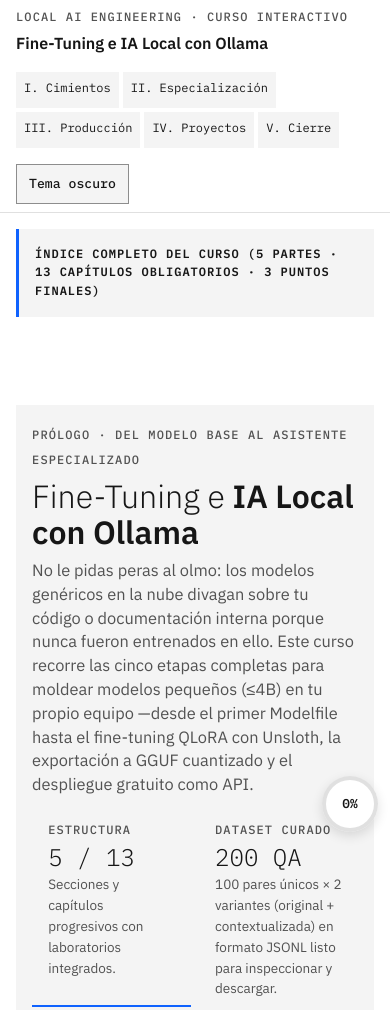
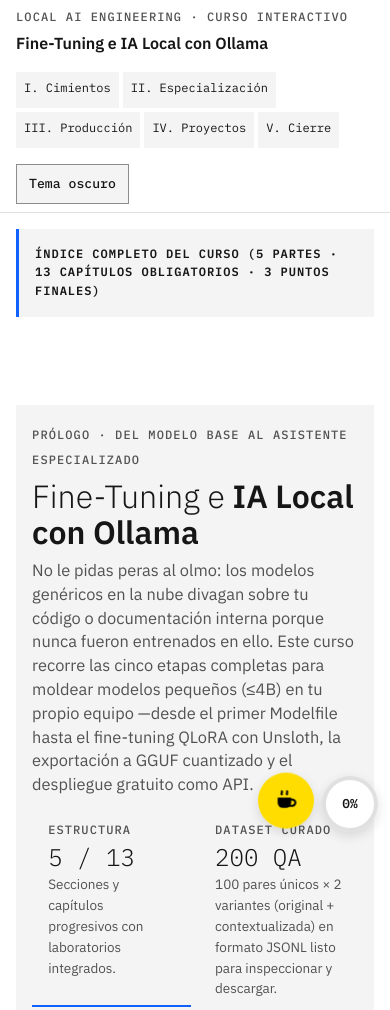
Before and after one commit to Charran78/Curso-Fine-Tuning-SLMs-Local-y-Remoto, a plain HTML site: page index.html in a window 390 px wide. Shown: the top 1010 px of the page. Drawn offline with nearby package versions, Linux system fonts and the light colour scheme.

Commit message:
Add animated floating coffee support button

```diff
--- a/css/styles.css
+++ b/css/styles.css
@@ -62,6 +62,14 @@
       --space-3xl: 6rem;
       --license-icon-size: 1.5rem;
       --license-icon-filter: none;
+      --bmc-yellow: #ffdd00;
+      --bmc-ink: #000000;
+      --progress-bubble-size: 62px;
+      --progress-bubble-mobile-size: 56px;
+      --coffee-float-size: 56px;
+      --coffee-icon-size: 24px;
+      --coffee-button-radius: 999px;
+      --space-mobile-inset: 0.75rem;
       --ease-out: cubic-bezier(0.16, 1, 0.3, 1);
       --ease-in-out: cubic-bezier(0.65, 0, 0.35, 1);
       --dur-micro: 120ms;
@@ -180,8 +188,8 @@
       right: calc(1rem + env(safe-area-inset-right, 0px));
       bottom: calc(1rem + env(safe-area-inset-bottom, 0px));
       display: grid;
-      width: 62px;
-      height: 62px;
+      width: var(--progress-bubble-size);
+      height: var(--progress-bubble-size);
       place-items: center;
       border-radius: 50%;
       background: conic-gradient(var(--primary) var(--progress), var(--surface-container-high) 0);
@@ -202,6 +210,47 @@
       font: 600 0.8rem var(--font-label);
     }
     .progress-bubble:hover { transform: translateY(-2px); }
+    .coffee-float {
+      position: fixed;
+      z-index: 9999;
+      right: calc(var(--space-md) + var(--progress-bubble-size) + var(--space-sm) + env(safe-area-inset-right, 0px));
+      bottom: calc(var(--space-md) + env(safe-area-inset-bottom, 0px));
+      display: inline-flex;
+      min-height: var(--coffee-float-size);
+      align-items: center;
+      justify-content: center;
+      gap: var(--space-sm);
+      padding: 0 var(--space-md);
+      border: 0;
+      border-radius: var(--coffee-button-radius);
+      background: var(--bmc-yellow);
+      color: var(--bmc-ink);
+      box-shadow: var(--shadow-2);
+      font: 600 var(--body-size) var(--font-body);
+      text-decoration: none;
+      animation: coffee-bounce 3s var(--ease-in-out) infinite;
+      transition: transform var(--dur-short) var(--ease-out);
+    }
+    .coffee-float svg {
+      width: var(--coffee-icon-size);
+      height: var(--coffee-icon-size);
+      flex: 0 0 auto;
+      animation: coffee-pulse 1.8s var(--ease-in-out) infinite;
+    }
+    .coffee-float-label { display: inline; }
+    .coffee-float:is(:hover, :focus-visible) {
+      animation: none;
+      transform: translateY(calc(-1 * var(--space-xs)));
+    }
+    .coffee-float:is(:hover, :focus-visible) svg { animation: none; }
+    @keyframes coffee-bounce {
+      0%, 100% { transform: translateY(0); }
+      50% { transform: translateY(calc(-1 * var(--space-xs))); }
+    }
+    @keyframes coffee-pulse {
+      0%, 100% { transform: scale(1); }
+      50% { transform: scale(1.12); }
+    }
     .course-reader.is-showing-cover .chapter-pager { display: none; }
     .theme-toggle {
       min-height: 40px;
@@ -932,11 +981,20 @@
       .layer { padding: var(--space-md); }
       .course-cover { padding: var(--space-md); }
       .progress-bubble {
-        right: calc(0.75rem + env(safe-area-inset-right, 0px));
-        bottom: calc(0.75rem + env(safe-area-inset-bottom, 0px));
-        width: 56px;
-        height: 56px;
+        right: calc(var(--space-mobile-inset) + env(safe-area-inset-right, 0px));
+        bottom: calc(var(--space-mobile-inset) + env(safe-area-inset-bottom, 0px));
+        width: var(--progress-bubble-mobile-size);
+        height: var(--progress-bubble-mobile-size);
       }
+      .coffee-float {
+        right: calc(var(--space-mobile-inset) + var(--progress-bubble-mobile-size) + var(--space-sm) + env(safe-area-inset-right, 0px));
+        bottom: calc(var(--space-mobile-inset) + env(safe-area-inset-bottom, 0px));
+        width: var(--coffee-float-size);
+        height: var(--coffee-float-size);
+        min-height: var(--coffee-float-size);
+        padding: 0;
+      }
+      .coffee-float-label { display: none; }
       .chart-canvas-wrap { min-height: 280px; }
       .chapter-pager { flex-wrap: wrap; }
       .chapter-pager-status { order: -1; flex-basis: 100%; }
@@ -952,6 +1010,7 @@
         transition-duration: 0.01ms !important;
         scroll-behavior: auto !important;
       }
+      .coffee-float, .coffee-float svg { animation: none; }
       .video-status { animation: none !important; }
     }
 
--- a/index.html
+++ b/index.html
@@ -37,6 +37,13 @@
   </header>
   <a class="progress-bubble" id="progress-bubble" href="#cap-1" aria-label="Progreso del curso: 0 de 13 capítulos completados (0 %). Ir al capítulo 1.">
     <span id="progress-bubble-percent" aria-hidden="true">0%</span>
+  </a>
+  <a class="coffee-float" href="https://buymeacoffee.com/beyonddigiv" target="_blank" rel="noopener noreferrer" aria-label="Invítame a un café en Buy Me a Coffee">
+    <svg viewBox="0 0 24 24" aria-hidden="true" focusable="false">
+      <path d="M4 9h13v5a5 5 0 0 1-5 5H9a5 5 0 0 1-5-5V9Z" fill="currentColor"></path>
+      <path d="M17 11h1a3 3 0 0 1 0 6h-2M8 6c-1-1 1-2 0-3m5 3c-1-1 1-2 0-3" fill="none" stroke="currentColor" stroke-linecap="round" stroke-width="2"></path>
+    </svg>
+    <span class="coffee-float-label">Invítame a un café</span>
   </a>
 
   <div class="page-grid">
@@ -1197,7 +1204,6 @@ pipeline.register_in_ollama(modelfile, ollama_model_name="qwen2.5-ft")</pre>
   </div>
 
   <footer class="course-footer">
-    <p><a class="btn btn-secondary" href="https://buymeacoffee.com/beyonddigiv" target="_blank" rel="noopener noreferrer" aria-label="Invítame a un cafecito">Invítame a un cafecito</a></p>
     <p><strong>Fuentes del curso:</strong> Libro descargable <a href="https://buymeacoffee.com/beyonddigiv/e/513275" target="_blank" rel="noopener noreferrer"><em>Tuning con Ollama — Local AI Engineering: Del Modelo Base al Asistente Especializado</em> (Pedro Mencías, 2026)</a>, repositorio del curso <a href="https://github.com/Charran78/Curso-Fine-Tuning-SLMs-Local-y-Remoto" target="_blank" rel="noopener noreferrer"><em>Curso Fine-Tuning SLMs Local y Remoto</em></a> y proyecto complementario independiente <a href="https://github.com/Charran78/Automated-SLM-Fine-Tuning-Tool/tree/feature/remote-training" target="_blank" rel="noopener noreferrer"><em>Automated-SLM-Fine-Tuning-Tool · rama remote-training</em></a>. Dataset de ejemplo de 200 entradas QA (100 pares únicos × 2 variantes didácticas) en formato JSONL compatible con SFTTrainer.</p>
     <p class="course-license-notice"><a href="https://charran78.github.io/Curso-Fine-Tuning-SLMs-Local-y-Remoto/">Fine-Tuning e IA Local con Ollama</a> © 2026 by <a href="https://pedromencias.netlify.app/" target="_blank" rel="noopener noreferrer">Pedro Mencias Garcia</a> está bajo <a href="https://creativecommons.org/licenses/by-nc-sa/4.0/">CC BY-NC-SA 4.0</a>. Esta licencia cubre el contenido didáctico y el marcado HTML de index.html y CURSO.html, el dataset y los textos de las preguntas; el PDF solo si se distribuye.
       <span class="license-icons"><img class="license-icon" src="https://mirrors.creativecommons.org/presskit/icons/cc.svg" alt="" aria-hidden="true"><img class="license-icon" src="https://mirrors.creativecommons.org/presskit/icons/by.svg" alt="" aria-hidden="true"><img class="license-icon" src="https://mirrors.creativecommons.org/presskit/icons/nc.svg" alt="" aria-hidden="true"><img class="license-icon" src="https://mirrors.creativecommons.org/presskit/icons/sa.svg" alt="" aria-hidden="true"></span>
```
